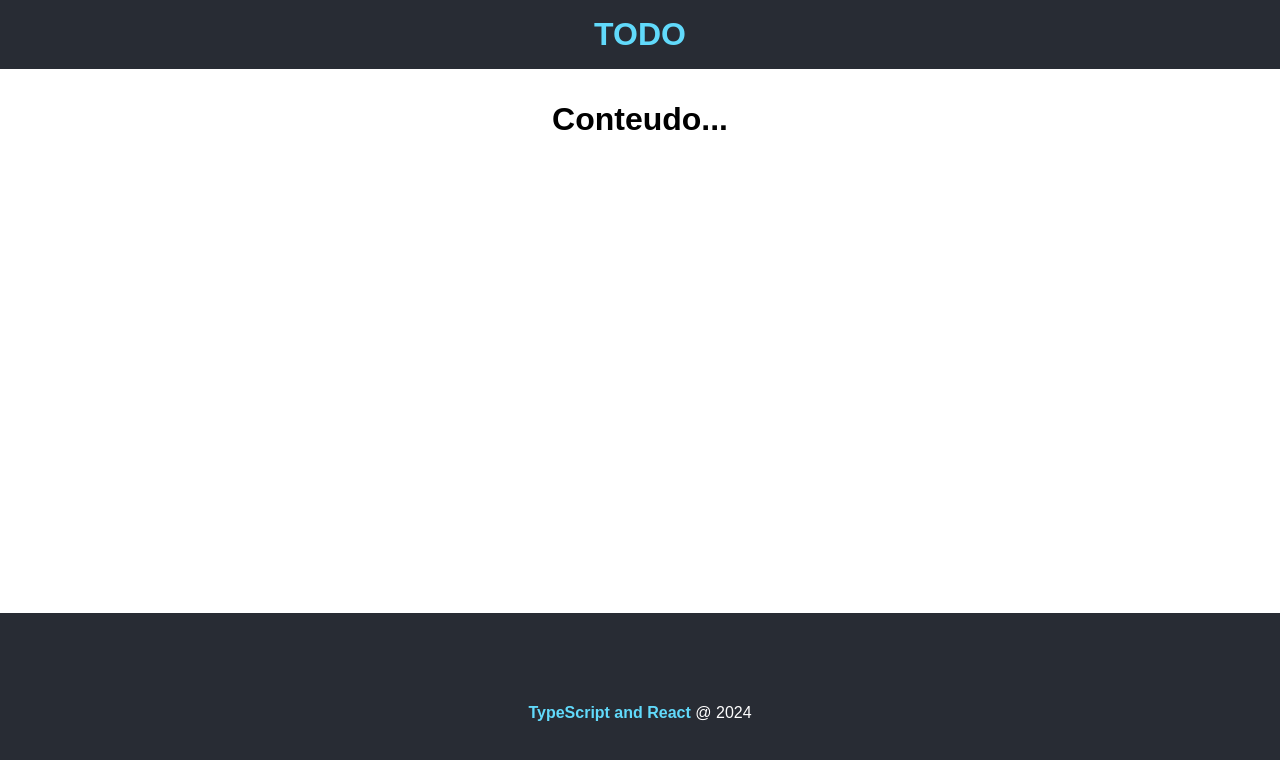
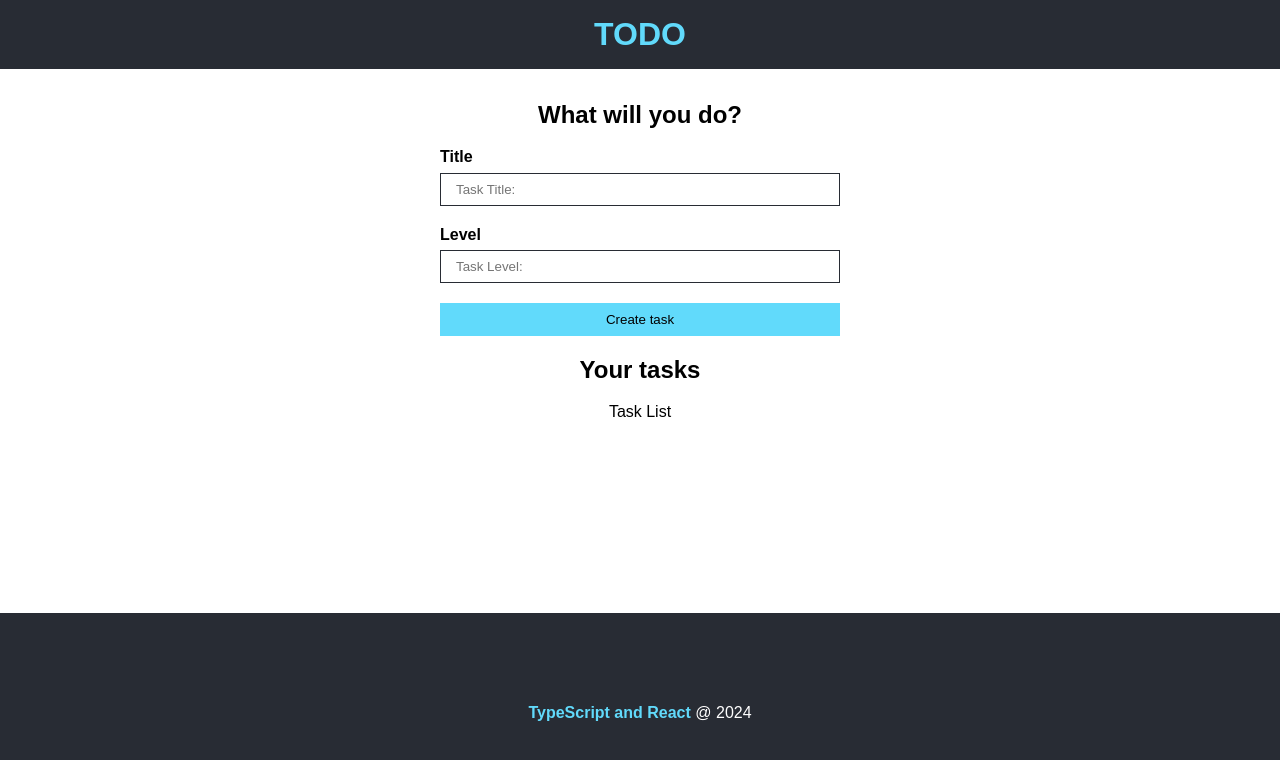
Before and after one commit to Igorth/everything-typescript, a React (Create React App) app in the folder ts-todolist/: page / in a window 1280 px wide. Shown: the top 760 px of the page. Built offline with nearby package versions, Linux system fonts and the light colour scheme; the HTML template or start-up script is replaced by a standard one.

Commit message:
feat: add a TaskForm component and style

```diff
--- a/ts-todolist/public/index.html
+++ b/ts-todolist/public/index.html
@@ -24,6 +24,10 @@
       work correctly both with client-side routing and a non-root public URL.
       Learn how to configure a non-root public URL by running `npm run build`.
     -->
+    <link
+      rel="stylesheet"
+      href="https://cdn.jsdelivr.net/npm/bootstrap-icons@1.11.3/font/bootstrap-icons.min.css"
+    />
     <title>TODO</title>
   </head>
   <body>
--- a/ts-todolist/src/App.tsx
+++ b/ts-todolist/src/App.tsx
@@ -4,13 +4,22 @@
 // Components
 import Header from './components/Header';
 import Footer from './components/Footer';
+import TaskForm from './components/TaskForm';
+import TaskList from './components/TaskList';
 
 function App() {
   return (
     <div>
       <Header />
       <main className={styles.main}>
-        <h1>Conteudo...</h1>
+        <div>
+          <h2>What will you do?</h2>
+          <TaskForm btnText="Create task" />
+        </div>
+        <div>
+          <h2>Your tasks</h2>
+          <TaskList />
+        </div>
       </main>
       <Footer />
     </div>
--- /dev/null
+++ b/ts-todolist/src/components/TaskForm.module.css
@@ -0,0 +1,37 @@
+.form {
+  display: flex;
+  flex-direction: column;
+  max-width: 400px;
+  margin: 0 auto;
+}
+
+.form input {
+  padding: 8px 15px;
+  margin-bottom: 1.5em;
+  border-radius: 0;
+  border: 1px solid #282c34;
+}
+
+.form input[type='submit'] {
+  background-color: #61dafb;
+  border: 1px solid #61dafb;
+  color: #000;
+  transition: 0.5s;
+  cursor: pointer;
+}
+
+.form input[type='submit']:hover {
+  background-color: #fff;
+  border-color: #282c34;
+}
+
+.input_container {
+  display: flex;
+  flex-direction: column;
+  text-align: left;
+}
+
+.input_container label {
+  font-weight: bold;
+  margin-bottom: 0.4em;
+}
--- /dev/null
+++ b/ts-todolist/src/components/TaskForm.tsx
@@ -0,0 +1,24 @@
+import React from 'react';
+import styles from './TaskForm.module.css';
+
+type Props = {
+  btnText: string;
+};
+
+const TaskForm = ({ btnText }: Props) => {
+  return (
+    <form className={styles.form}>
+      <div className={styles.input_container}>
+        <label htmlFor="title">Title</label>
+        <input type="text" name="title" placeholder="Task Title:" />
+      </div>
+      <div className={styles.input_container}>
+        <label htmlFor="difficulty">Level</label>
+        <input type="text" name="difficulty" placeholder="Task Level:" />
+      </div>
+      <input type="submit" value={btnText} />
+    </form>
+  );
+};
+
+export default TaskForm;
--- /dev/null
+++ b/ts-todolist/src/components/TaskList.tsx
@@ -0,0 +1,9 @@
+import React from 'react';
+
+type Props = {};
+
+const TaskList = (props: Props) => {
+  return <div>Task List</div>;
+};
+
+export default TaskList;
```
